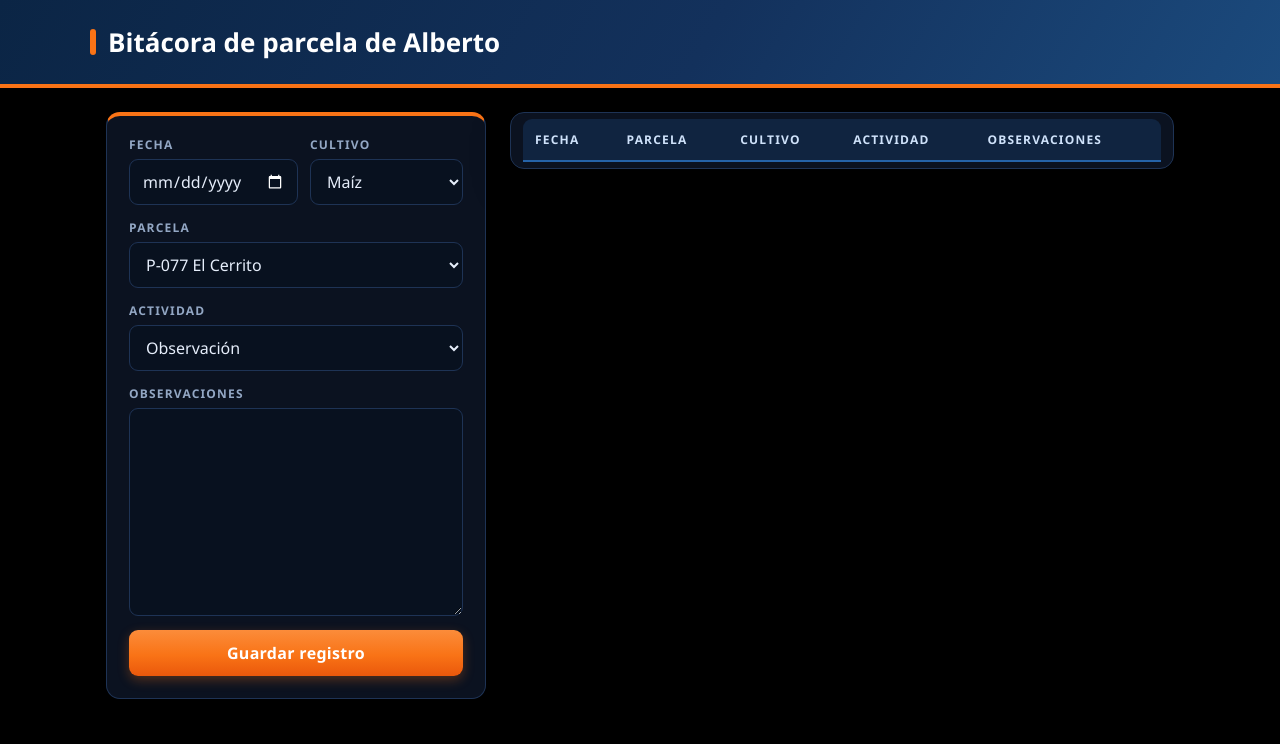
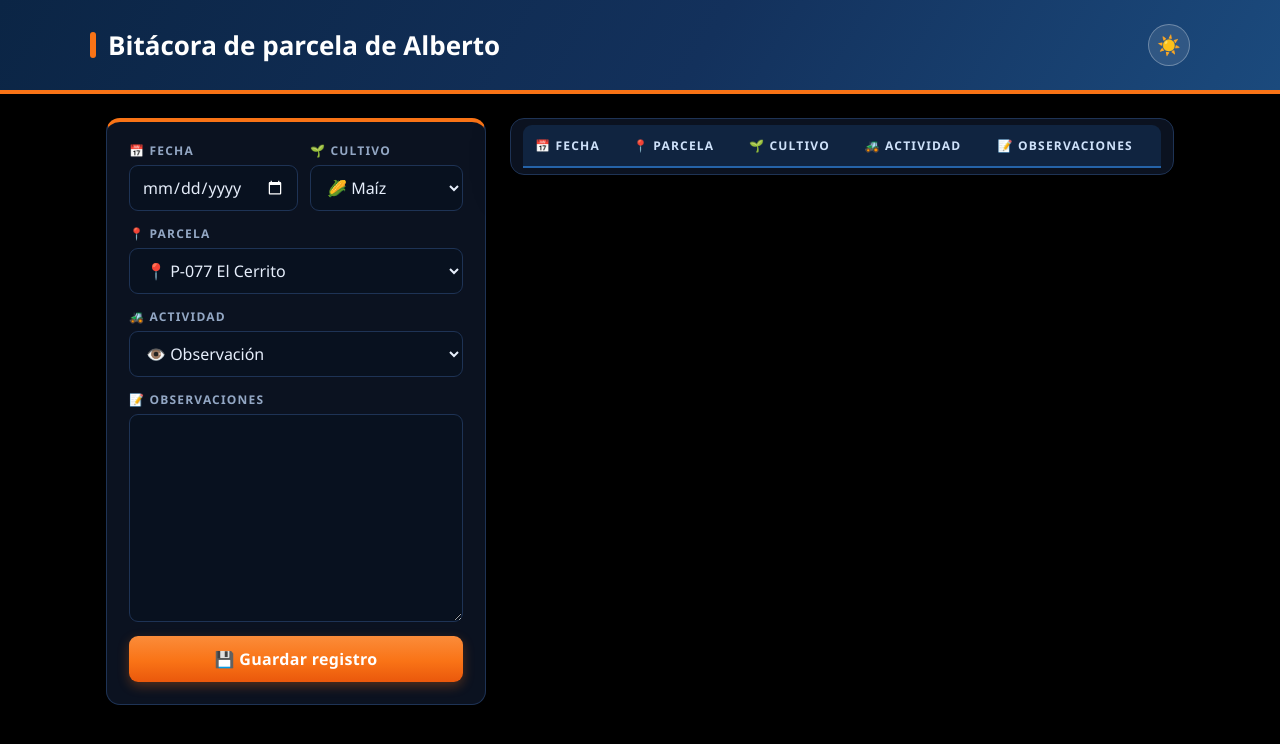
Before and after one commit to IT-Green-GA/form-DIMA-2026, a website built with Vite: page index.html in a window 1280 px wide. Built offline with nearby package versions, Linux system fonts and the light colour scheme; no server answers.

Commit message:
feat: boton de tema claro/oscuro y emojis en formularios y listas

```diff
--- a/index.html
+++ b/index.html
@@ -7,55 +7,58 @@
 </head>
 <body>
   <header>
-    <h1>Bitácora de parcela de Alberto</h1>
+    <div class="barra">
+      <h1>Bitácora de parcela de Alberto</h1>
+      <button id="tema" type="button" class="tema" aria-label="Cambiar a modo claro" title="Modo claro">☀️</button>
+    </div>
   </header>
 
   <main>
     <form id="registro" class="tarjeta">
       <div class="dos">
         <div class="campo">
-          <label for="fecha">Fecha</label>
+          <label for="fecha">📅 Fecha</label>
           <input id="fecha" type="date" name="fecha" required>
         </div>
         <div class="campo">
-          <label for="cultivo">Cultivo</label>
+          <label for="cultivo">🌱 Cultivo</label>
           <select id="cultivo" name="cultivo">
-            <option>Maíz</option>
-            <option>Frijol</option>
-            <option>Haba</option>
-            <option>Avena</option>
+            <option value="Maíz">🌽 Maíz</option>
+            <option value="Frijol">🫘 Frijol</option>
+            <option value="Haba">🫛 Haba</option>
+            <option value="Avena">🌾 Avena</option>
           </select>
         </div>
       </div>
       <div class="campo">
-        <label for="parcela">Parcela</label>
+        <label for="parcela">📍 Parcela</label>
         <select id="parcela" name="parcela">
-          <option>P-077 El Cerrito</option>
-          <option>P-012 La Loma</option>
-          <option>P-031 San Diego</option>
+          <option value="P-077 El Cerrito">📍 P-077 El Cerrito</option>
+          <option value="P-012 La Loma">📍 P-012 La Loma</option>
+          <option value="P-031 San Diego">📍 P-031 San Diego</option>
         </select>
       </div>
       <div class="campo">
-        <label for="actividad">Actividad</label>
+        <label for="actividad">🚜 Actividad</label>
         <select id="actividad" name="actividad">
-          <option>Observación</option>
-          <option>Riego</option>
-          <option>Fertilización</option>
-          <option>Muestreo</option>
+          <option value="Observación">👁️ Observación</option>
+          <option value="Riego">💧 Riego</option>
+          <option value="Fertilización">🌱 Fertilización</option>
+          <option value="Muestreo">🔬 Muestreo</option>
         </select>
       </div>
       <div class="campo">
-        <label for="observaciones">Observaciones</label>
+        <label for="observaciones">📝 Observaciones</label>
         <textarea id="observaciones" name="observaciones" rows="8"></textarea>
       </div>
-      <button type="submit">Guardar registro</button>
+      <button type="submit">💾 Guardar registro</button>
       <p id="estado" class="estado" role="status"></p>
     </form>
 
     <section class="tarjeta tabla">
       <table id="registros">
         <thead>
-          <tr><th>Fecha</th><th>Parcela</th><th>Cultivo</th><th>Actividad</th><th>Observaciones</th></tr>
+          <tr><th>📅 Fecha</th><th>📍 Parcela</th><th>🌱 Cultivo</th><th>🚜 Actividad</th><th>📝 Observaciones</th></tr>
         </thead>
         <tbody></tbody>
       </table>
--- a/src/main.js
+++ b/src/main.js
@@ -1,5 +1,25 @@
 import { createClient } from "@supabase/supabase-js";
 import "./style.css";
+
+// Tema claro / oscuro; se recuerda la última elección en el navegador.
+const raiz = document.documentElement;
+const botonTema = document.querySelector("#tema");
+
+function aplicarTema(claro, guardar = true) {
+  if (claro) raiz.dataset.tema = "claro";
+  else delete raiz.dataset.tema;
+
+  botonTema.textContent = claro ? "🌙" : "☀️";
+  botonTema.setAttribute("aria-label", claro ? "Cambiar a modo oscuro" : "Cambiar a modo claro");
+  botonTema.title = claro ? "Modo oscuro" : "Modo claro";
+
+  if (guardar) localStorage.setItem("tema", claro ? "claro" : "oscuro");
+}
+
+aplicarTema(localStorage.getItem("tema") === "claro", false);
+botonTema.addEventListener("click", () => {
+  aplicarTema(raiz.dataset.tema !== "claro");
+});
 
 // La URL y la llave se leen de .env al iniciar o construir la aplicación.
 const supabase = createClient(
@@ -20,7 +40,7 @@ function mostrar(registros) {
   if (registros.length === 0) {
     const celda = filas.insertRow().insertCell();
     celda.colSpan = 5;
-    celda.textContent = "Todavía no hay registros.";
+    celda.textContent = "📭 Todavía no hay registros.";
     return;
   }
   for (const r of registros) {
@@ -39,7 +59,7 @@ async function consultar() {
     .order("fecha", { ascending: false });
   if (error) {
     console.error(error);
-    estado.textContent = "No se pudieron cargar los registros.";
+    estado.textContent = "⚠️ No se pudieron cargar los registros.";
     return;
   }
   mostrar(data);
@@ -58,10 +78,10 @@ async function guardar(evento) {
 
   if (error) {
     console.error(error);
-    estado.textContent = "No se pudo guardar el registro.";
+    estado.textContent = "⚠️ No se pudo guardar el registro.";
     return;
   }
-  estado.textContent = "Registro guardado.";
+  estado.textContent = "✅ Registro guardado.";
   formulario.observaciones.value = "";
   consultar();
 }
--- a/src/style.css
+++ b/src/style.css
@@ -19,9 +19,29 @@
   --texto: #e6eefb;
   --tenue: #93a7c4;
   --linea: #1e3355;
+  --campo-foco: #0d1b2e;
+  --th-texto: #cfe2fa;
+  --estado-color: #9dc0e8;
+  --sombra: 0 14px 34px rgba(0, 0, 0, .65);
   --boton: var(--naranja);
   --boton-activo: var(--naranja-oscuro);
   --sans: "Avenir Next", "Avenir", "Segoe UI", "Helvetica Neue", Arial, sans-serif;
+}
+
+/* Tema claro */
+:root[data-tema="claro"] {
+  color-scheme: light;
+  --fondo: #eef5fc;
+  --tarjeta: #ffffff;
+  --texto: #0b2545;
+  --tenue: #57708f;
+  --linea: #cddff0;
+  --azul-100: #e3eefb;
+  --azul-50: #f2f7fd;
+  --campo-foco: #ffffff;
+  --th-texto: #13315c;
+  --estado-color: #1b4a7d;
+  --sombra: 0 10px 28px rgba(11, 37, 69, .10);
 }
 
 * { box-sizing: border-box; }
@@ -42,14 +62,21 @@ header {
   padding: 24px 16px;
 }
 header h1 {
-  max-width: 1100px;
-  margin: 0 auto;
+  margin: 0;
   color: #fff;
   font-size: 26px;
   font-weight: 600;
   display: flex;
   align-items: center;
   gap: 12px;
+}
+.barra {
+  max-width: 1100px;
+  margin: 0 auto;
+  display: flex;
+  align-items: center;
+  justify-content: space-between;
+  gap: 16px;
 }
 header h1::before {
   content: "";
@@ -74,7 +101,7 @@ main {
   border: 1px solid var(--linea);
   border-radius: 14px;
   padding: 22px;
-  box-shadow: 0 14px 34px rgba(0, 0, 0, .65);
+  box-shadow: var(--sombra);
 }
 
 /* Formulario */
@@ -109,7 +136,7 @@ input:hover, select:hover, textarea:hover { border-color: var(--azul-600); }
 textarea { resize: vertical; line-height: 1.45; }
 input:focus, select:focus, textarea:focus {
   outline: none;
-  background: #0d1b2e;
+  background: var(--campo-foco);
   border-color: var(--naranja);
   box-shadow: 0 0 0 3px rgba(249, 115, 22, .22);
 }
@@ -133,7 +160,27 @@ button:active { transform: translateY(1px); }
 button:focus-visible { outline: 3px solid var(--azul-700); outline-offset: 2px; }
 button:disabled { opacity: .5; cursor: default; box-shadow: none; }
 
-.estado { margin: 0; font-size: 14px; color: #9dc0e8; }
+/* Botón de tema */
+.tema {
+  flex: none;
+  width: 42px;
+  height: 42px;
+  padding: 0;
+  display: grid;
+  place-items: center;
+  font-size: 19px;
+  line-height: 1;
+  border-radius: 50%;
+  background: rgba(255, 255, 255, .10);
+  border: 1px solid rgba(255, 255, 255, .30);
+  box-shadow: none;
+  transition: background .15s ease, transform .06s ease;
+}
+.tema:hover { background: rgba(249, 115, 22, .30); filter: none; box-shadow: none; }
+.tema:active { transform: scale(.94); }
+.tema:focus-visible { outline: 3px solid var(--naranja); outline-offset: 2px; }
+
+.estado { margin: 0; font-size: 14px; color: var(--estado-color); }
 .estado:empty { display: none; }
 
 /* Registros */
@@ -142,7 +189,7 @@ table { width: 100%; border-collapse: collapse; font-size: 15px; }
 th, td { padding: 12px; border-bottom: 1px solid var(--linea); text-align: left; vertical-align: top; }
 thead th {
   background: var(--azul-100);
-  color: #cfe2fa;
+  color: var(--th-texto);
   border-bottom: 2px solid var(--azul-600);
 }
 thead th:first-child { border-top-left-radius: 9px; }
```
